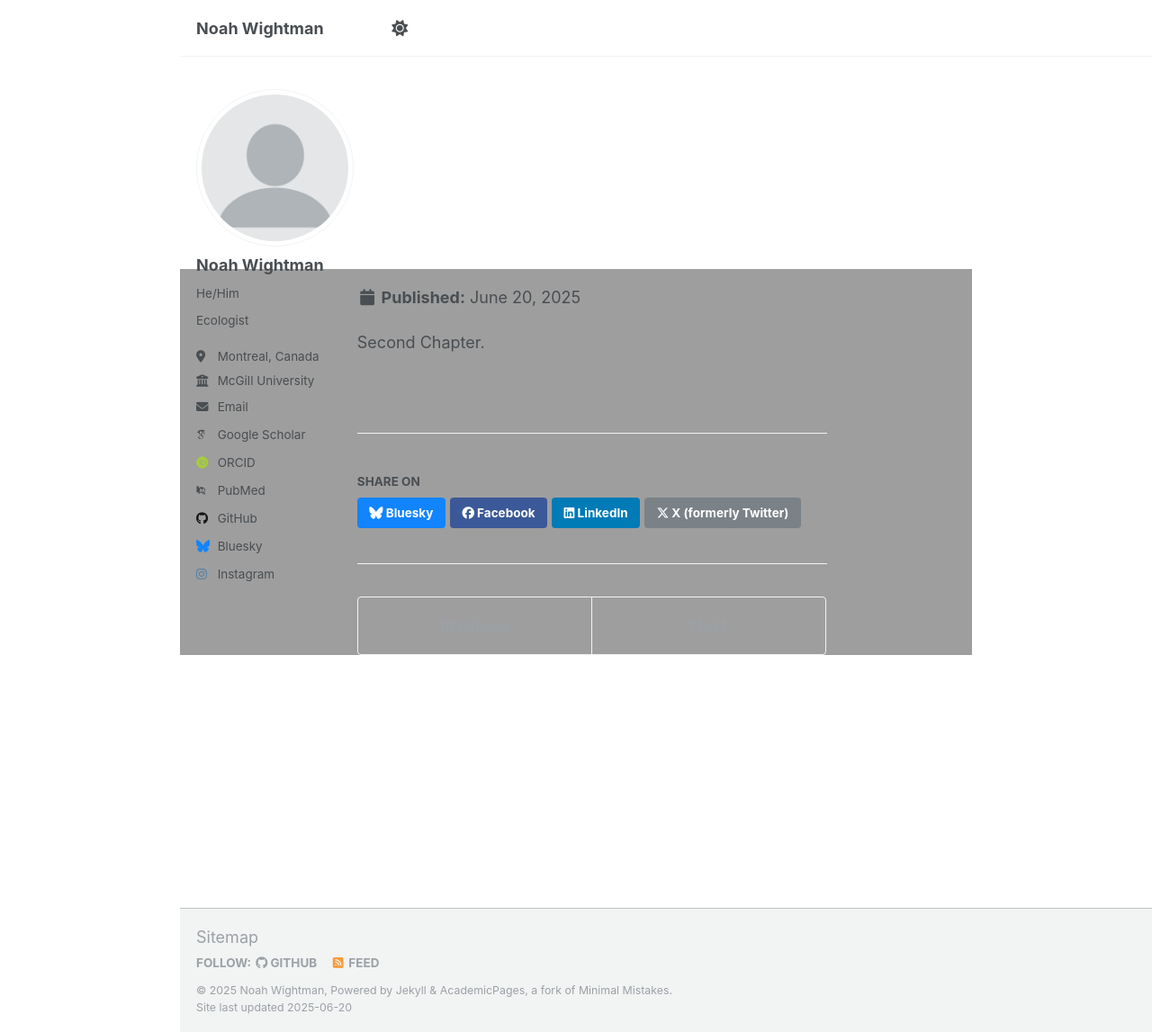
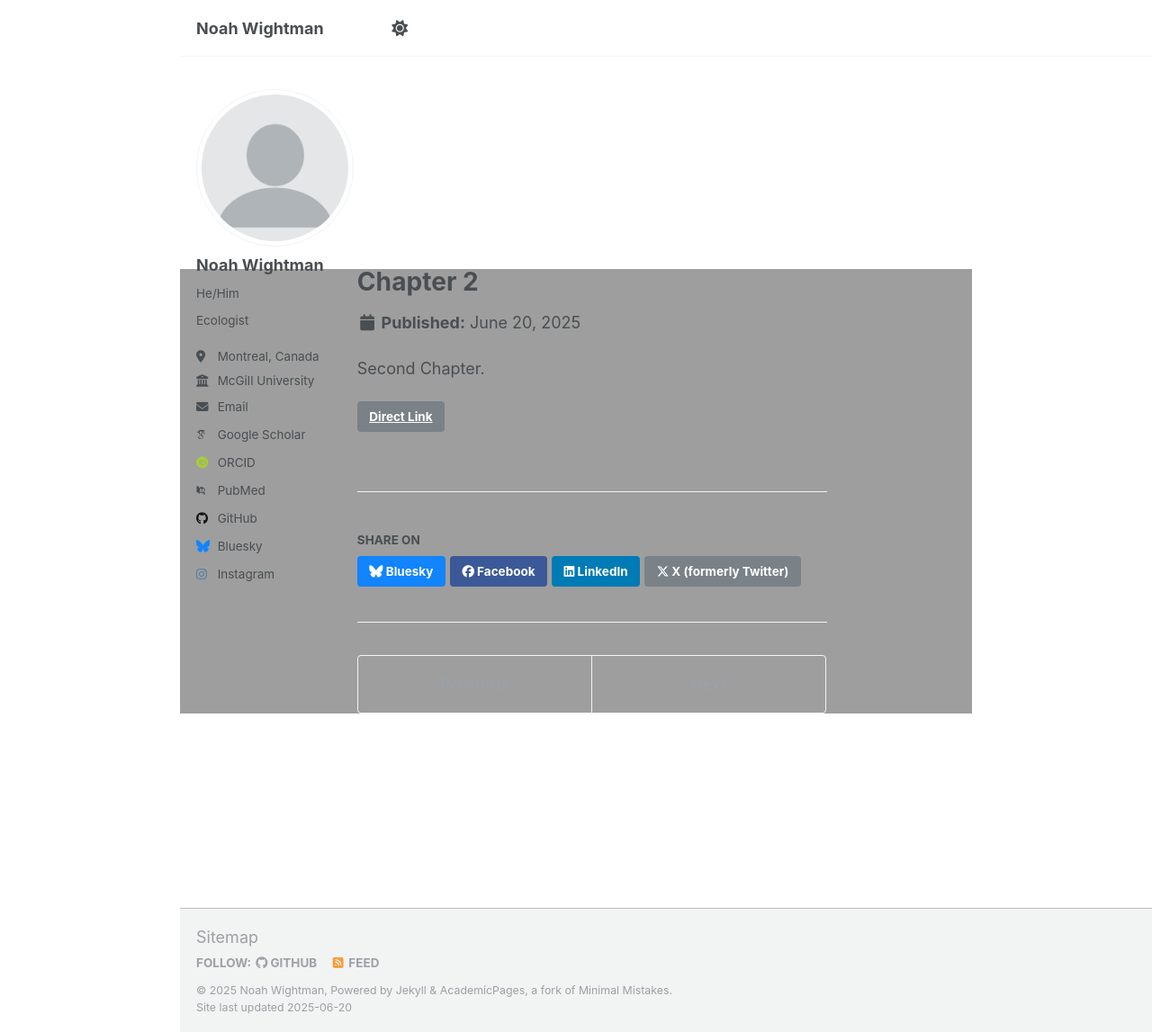
Before and after one commit to noahwightman/noahwightman.github.io, a Jekyll site: the page built from _publications/phd2.md, in a window 1280 px wide and 1147 px high. Shown: the whole window at 90% size. Built offline with Jekyll 4.4.1, drawn with Linux system fonts in a browser that asks for light colours; some web fonts are replaced.

Commit message:
Update phd2.md

```diff
--- a/_publications/phd2.md
+++ b/_publications/phd2.md
@@ -1,7 +1,7 @@
 ---
 title: "Chapter 2"
 image: "/assets/img/interpretable-genomics.jpg"
-link: ""https://noahwightman.github.io/research/ch2""
+link: "https://noahwightman.github.io/research/ch2"
 summary: "Using advanced ML for interpretable gene expression analysis in rare diseases."
 year: 2024
 category: "PhD"
```
